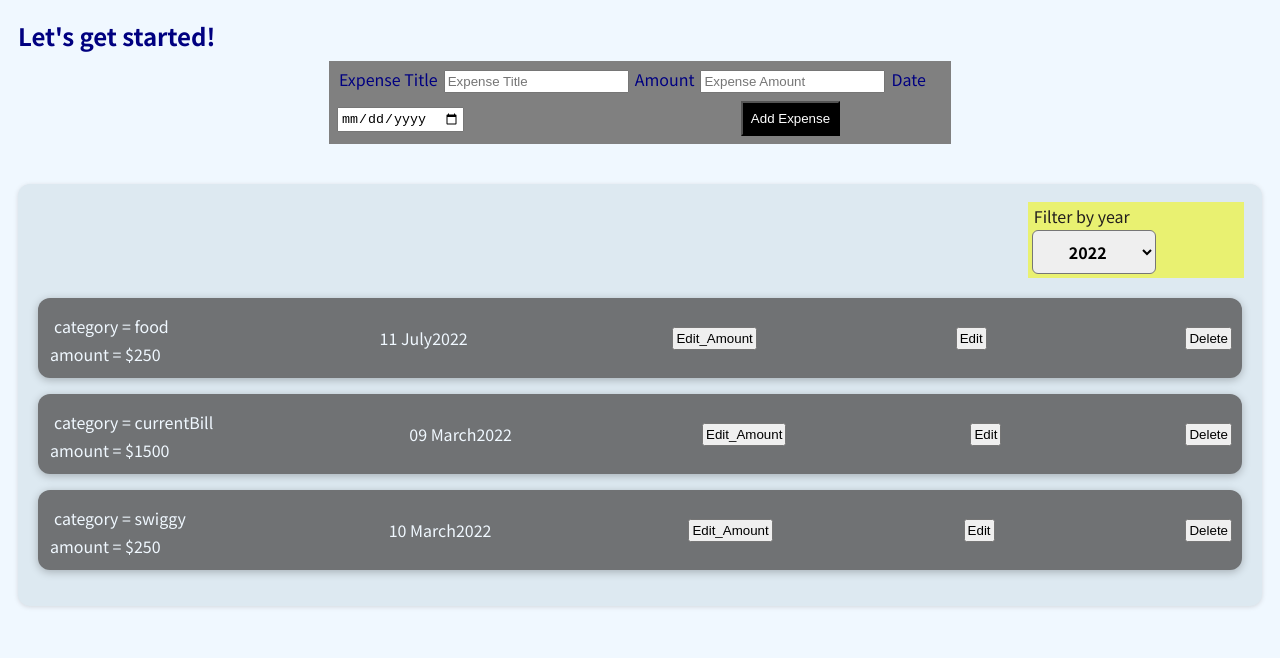
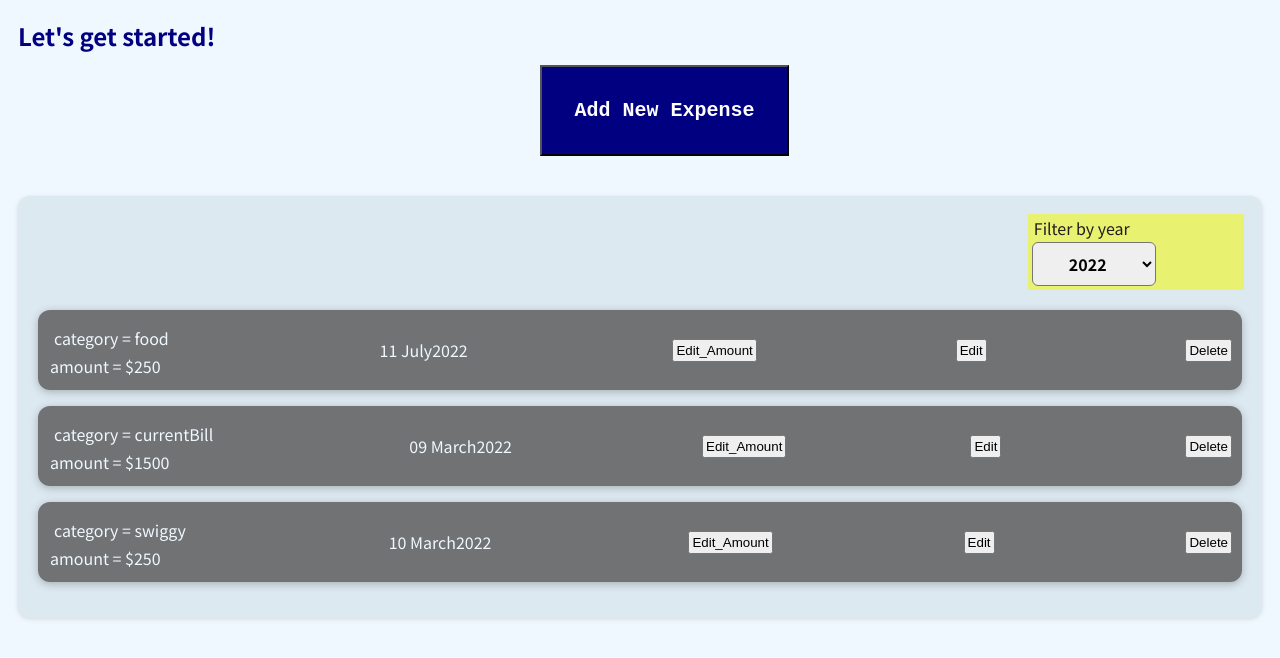
Before and after one commit to Visishta-ch/react, a React (Create React App) app: page / in a window 1280 px wide. Shown: the top 658 px of the page. Built offline with nearby package versions, Linux system fonts and the light colour scheme.

Commit message:
added button to add a new expense

```diff
--- a/src/components/NewExpense/ExpenseForm.css
+++ b/src/components/NewExpense/ExpenseForm.css
@@ -9,8 +9,8 @@ body{color: navy;
 }
 
 .expense-form{
-    background-color: gray;
-
+    background-color: rgb(7, 7, 138);
+    padding:.5rem;
     display:block;
     margin-left: 25%;
     width: 50%;
@@ -18,13 +18,21 @@ body{color: navy;
     align-items: center;
     justify-items: center;
     align-content: center;
+    color: antiquewhite
 }
 
 
 #btn{
-    margin-left : 45%;
+    margin-left : 5%;
     padding : .5rem;
     margin-top: 6px;color: white;
     background-color: black
 
 }
+#btn2{
+      margin-left: 35%;
+      padding : .5rem;
+      margin-top: 6px;color: white;
+      background-color: black
+
+}
--- a/src/components/NewExpense/ExpenseForm.js
+++ b/src/components/NewExpense/ExpenseForm.js
@@ -56,6 +56,8 @@ const ExpenseForm = (props) => {
             <input type = 'number' onChange={amountHandler} value ={amountEntered} id ='amount'  placeholder = 'Expense Amount' name='amount' />
             <label>Date</label>
             <input type = 'date' onChange={dateHandler} id ='date' value = {dateEntered}  placeholder = 'Date' name='date' />
+            <button id='btn2' type = 'button' onClick={props.onCancel}>Cancel</button>
+
             <button id='btn' type = 'submit'>Add Expense</button>
 
         </form>
--- /dev/null
+++ b/src/components/NewExpense/NewExpense.css
@@ -0,0 +1,15 @@
+/* .new-expense{
+    background-color: bisque;
+
+} */
+
+#add-expense{
+    margin-top: 6px;color: white;
+    background-color:navy;
+    padding: 2rem;
+    font-family: 'Courier New', Courier, monospace;
+    /* font-family:'Segoe UI', Tahoma, Geneva, Verdana, sans-serif; */
+    font-weight: bold;
+    font-size: 20px;
+    margin-left: 42%
+}
--- a/src/components/NewExpense/NewExpense.js
+++ b/src/components/NewExpense/NewExpense.js
@@ -1,7 +1,10 @@
-import React from 'react';
+import React,{ useState } from 'react';
 import ExpenseForm from './ExpenseForm';
+import './NewExpense.css'
 
 const NewExpense = (props) => {
+
+    const [editing,setEditing] = useState(false)
 
     const onSaveExpenseDataHandler = (EnteredExpenseData) => {
         const expenseData = {
@@ -10,12 +13,21 @@ const NewExpense = (props) => {
         };
         console.log("id :"+ expenseData.id);
         props.onAddExpense(expenseData)
+        setEditing(false);
     };
+
+    const startEditing = () => {
+        setEditing(true);
+    }
+    const stopEditing = () => {
+        setEditing(false);
+    }
 
 
     return (
         <div className = 'new-expense'>
-            <ExpenseForm  onSaveExpenseData = {onSaveExpenseDataHandler} />
+           {!editing && <button id='add-expense' onClick = {startEditing}>Add New Expense</button>}
+           {editing && <ExpenseForm  onSaveExpenseData = {onSaveExpenseDataHandler}  onCancel = {stopEditing}/>}
         </div>
     );
 
```
